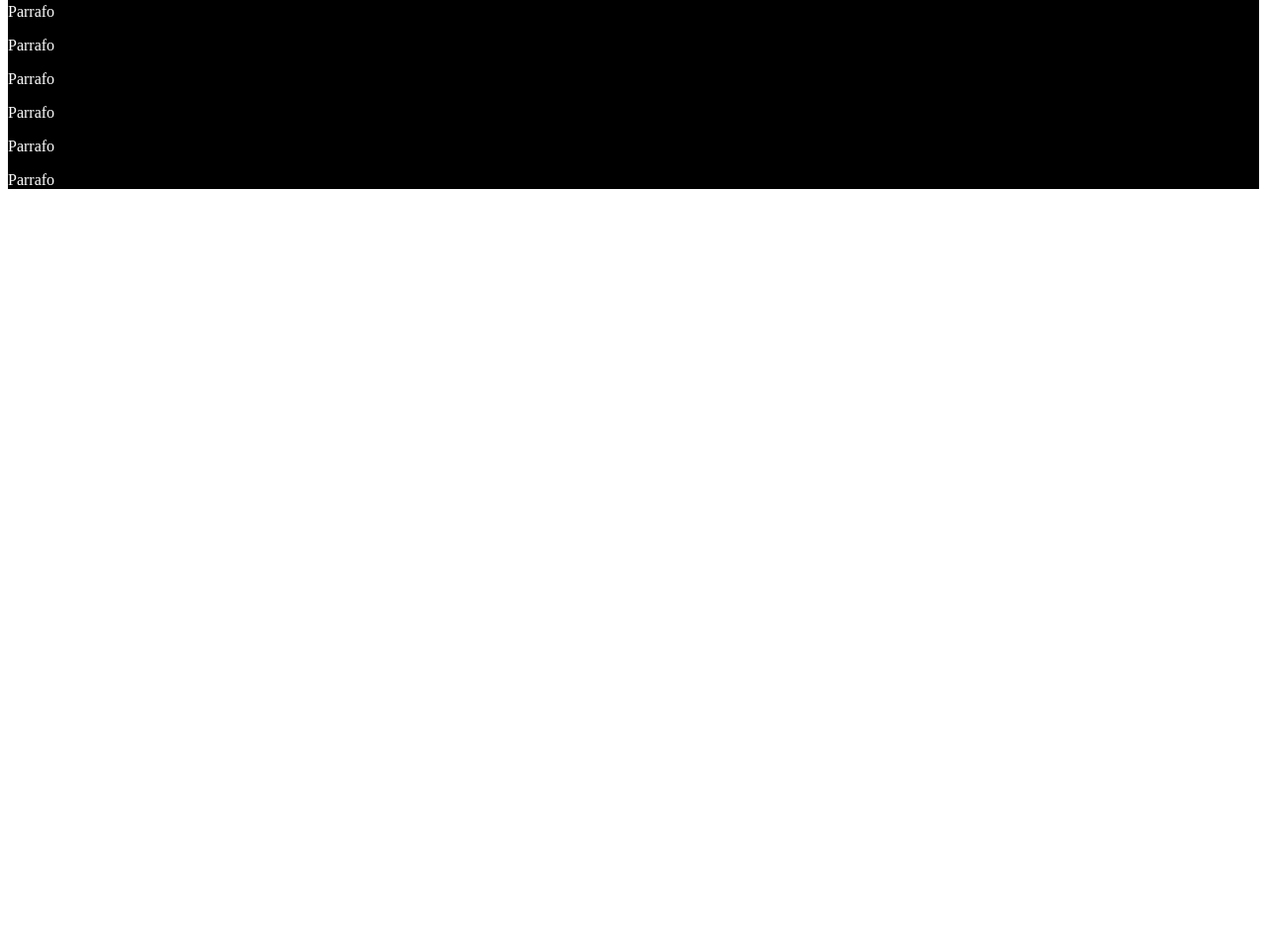
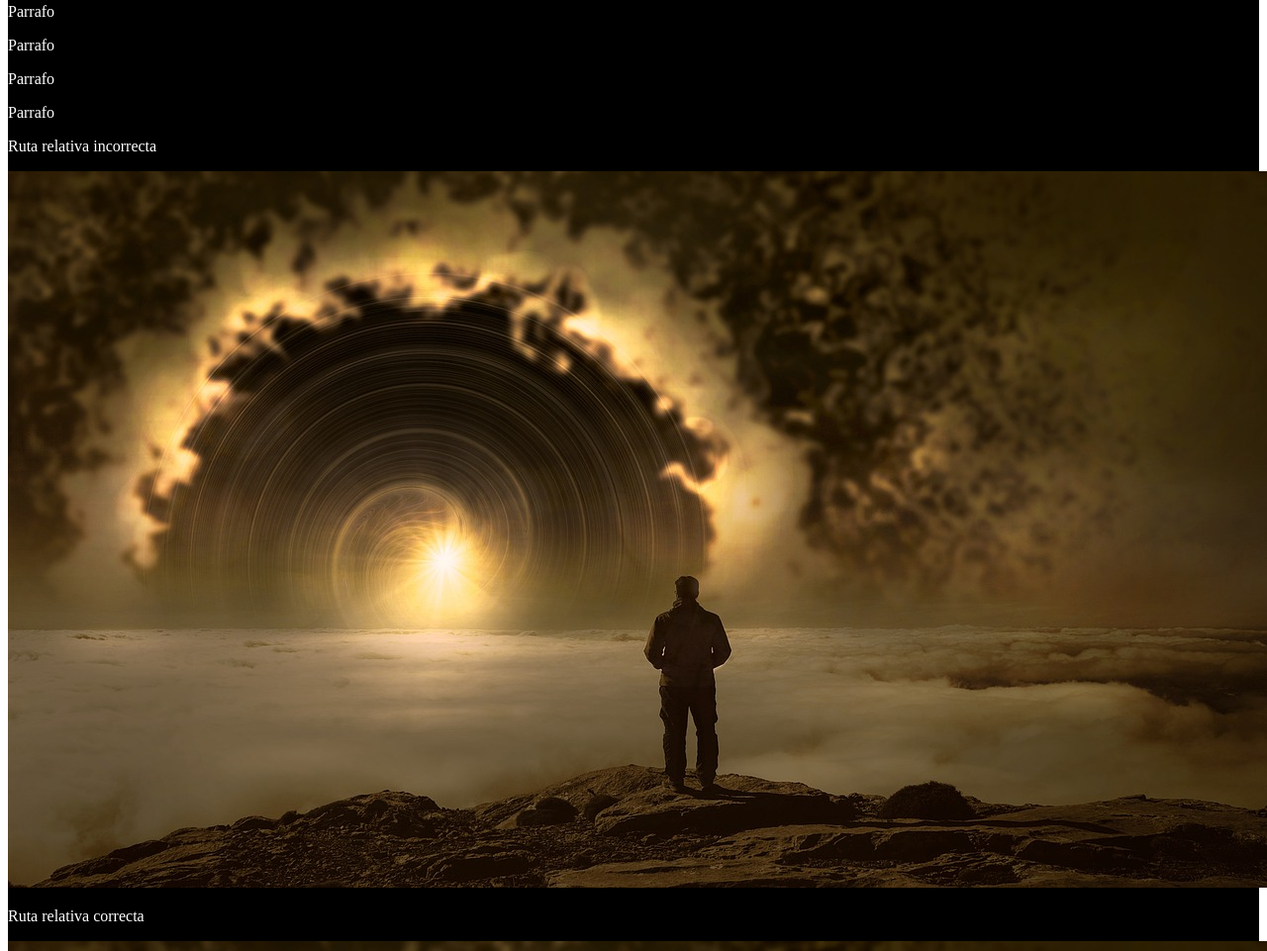
Before and after one commit to JesusFz93/landing-page, a plain HTML site: page index.html in a window 1280 px wide. Shown: the part 111-1072 px from the top of the page at 99% size. Before the commit the page ends 800 px from the top, so only its background shows below. Drawn offline with Linux system fonts and the light colour scheme.

Commit message:
imagenes

```diff
--- a/index.html
+++ b/index.html
@@ -16,8 +16,10 @@
       <p>Parrafo</p>
       <p>Parrafo</p>
       <p>Parrafo</p>
-      <p>Parrafo</p>
-      <p>Parrafo</p>
+      <p>Ruta relativa incorrecta</p>
+      <img src="assets/images/fantasy.jpg" alt="Mundos" />
+      <p>Ruta relativa correcta</p>
+      <img src="./assets/images/fantasy.jpg" alt="Mundos" />
     </header>
   </body>
 </html>
```
Also changed, not shown: assets/images/fantasy.jpg (added), 1 other file.
